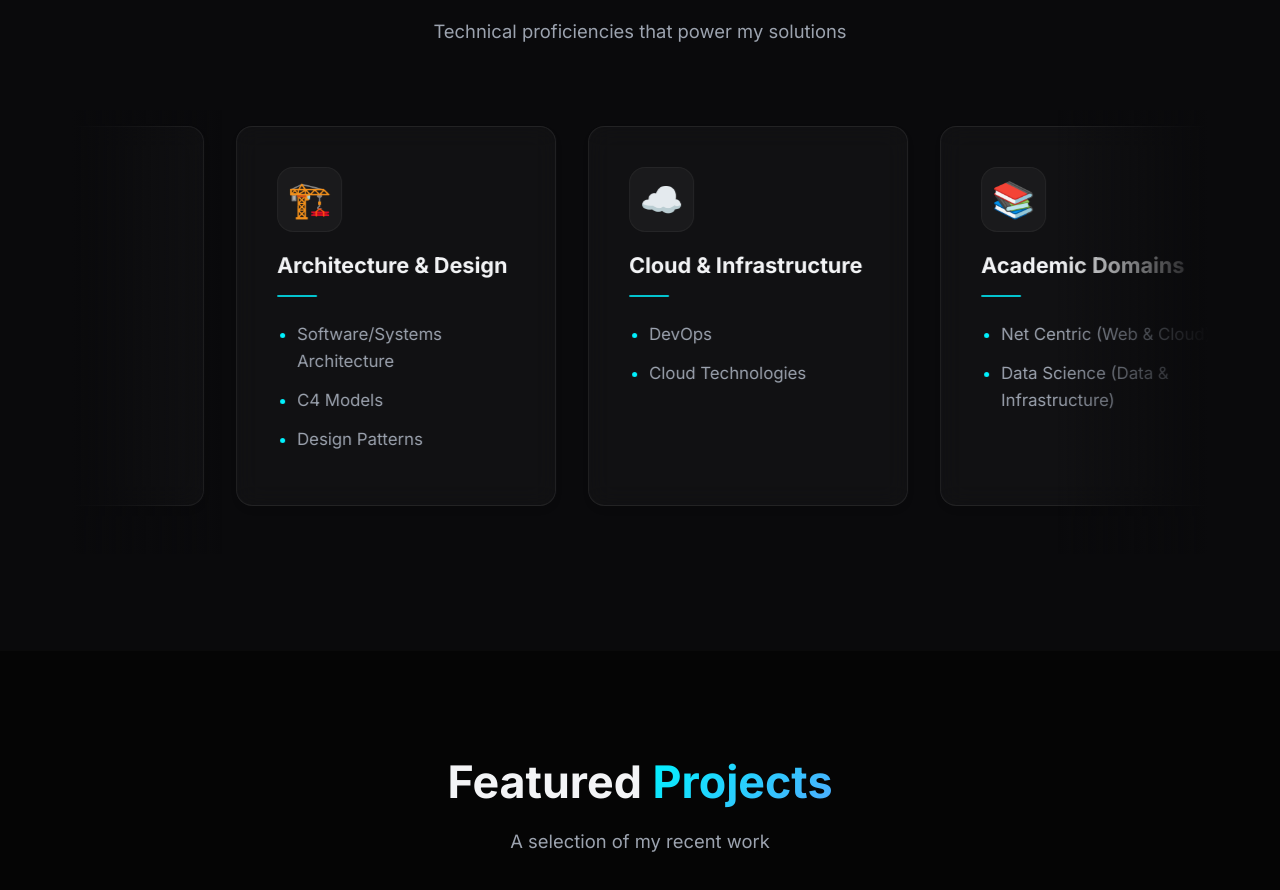
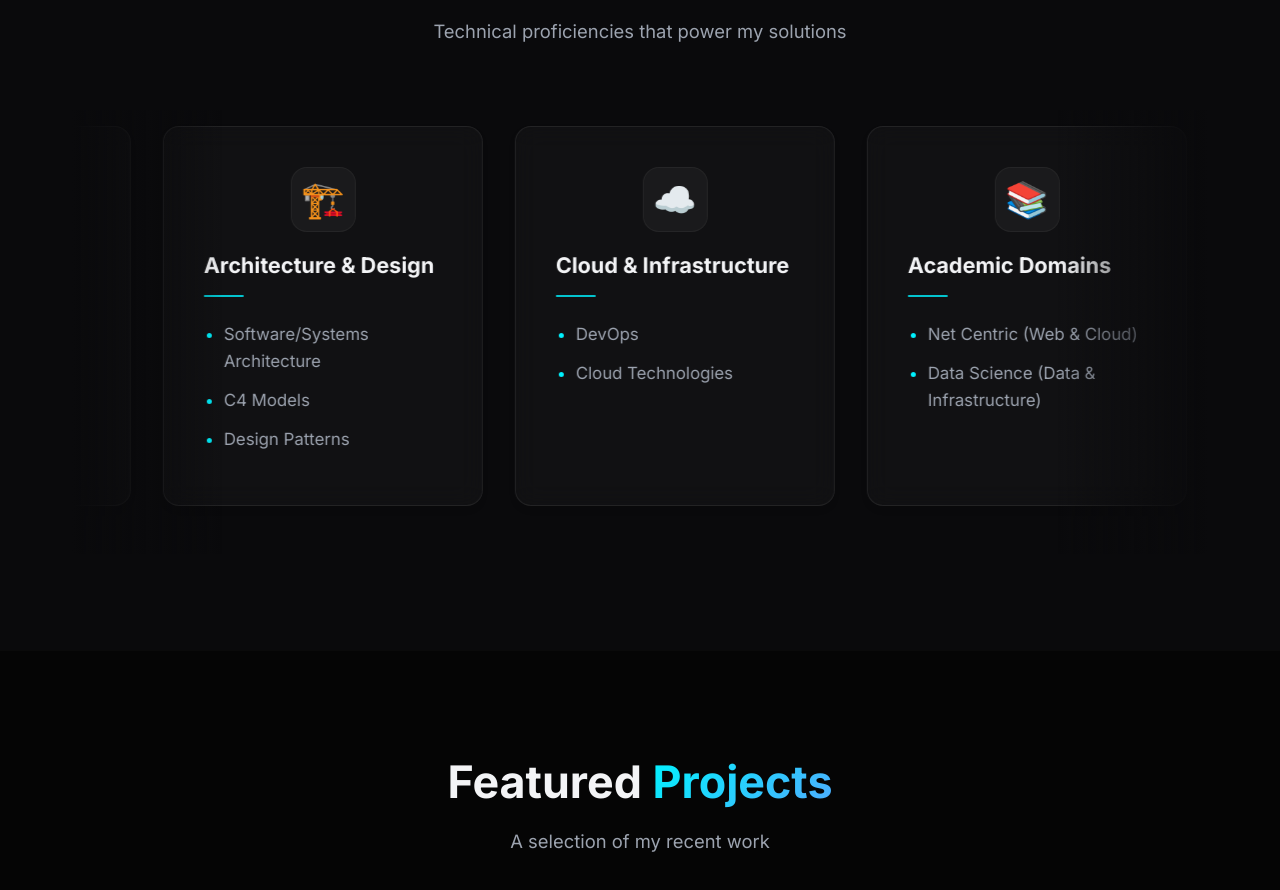
Before and after one commit to nadeera-se22018/mern-portfolio, a React app in the folder frontend/: page / in a window 1280 px wide. Shown: the part 959-1849 px from the top of the page. Built offline with nearby package versions, Linux system fonts and the light colour scheme; the HTML template or start-up script is replaced by a standard one.

Commit message:
feat: add CSS styles for Skills and Contact components

```diff
--- a/frontend/src/components/Skills.css
+++ b/frontend/src/components/Skills.css
@@ -21,11 +21,18 @@
 }
 
 .marquee-wrapper {
-    overflow: hidden;
+    overflow-x: auto;
+    overflow-y: hidden;
     white-space: nowrap;
     position: relative;
     width: 100%;
     padding: 1rem 0 3rem 0;
+    scrollbar-width: none;
+    -ms-overflow-style: none;
+}
+
+.marquee-wrapper::-webkit-scrollbar {
+    display: none;
 }
 
 /* Gradient fade masks for the left and right edges */
@@ -53,11 +60,13 @@
 .skills-marquee {
     display: inline-flex;
     gap: 2rem;
-    animation: marquee 40s linear infinite;
+    animation: marquee 30s linear infinite;
     padding-left: 2rem;
 }
 
-.skills-marquee:hover {
+.skills-marquee:hover,
+.marquee-wrapper:active .skills-marquee,
+.skills-marquee:active {
     animation-play-state: paused;
 }
 
@@ -128,7 +137,7 @@
 
 .skill-icon-wrapper {
     display: flex;
-    justify-content: flex-start;
+    justify-content: center;
     width: 100%;
     margin-bottom: 1rem;
 }
```
